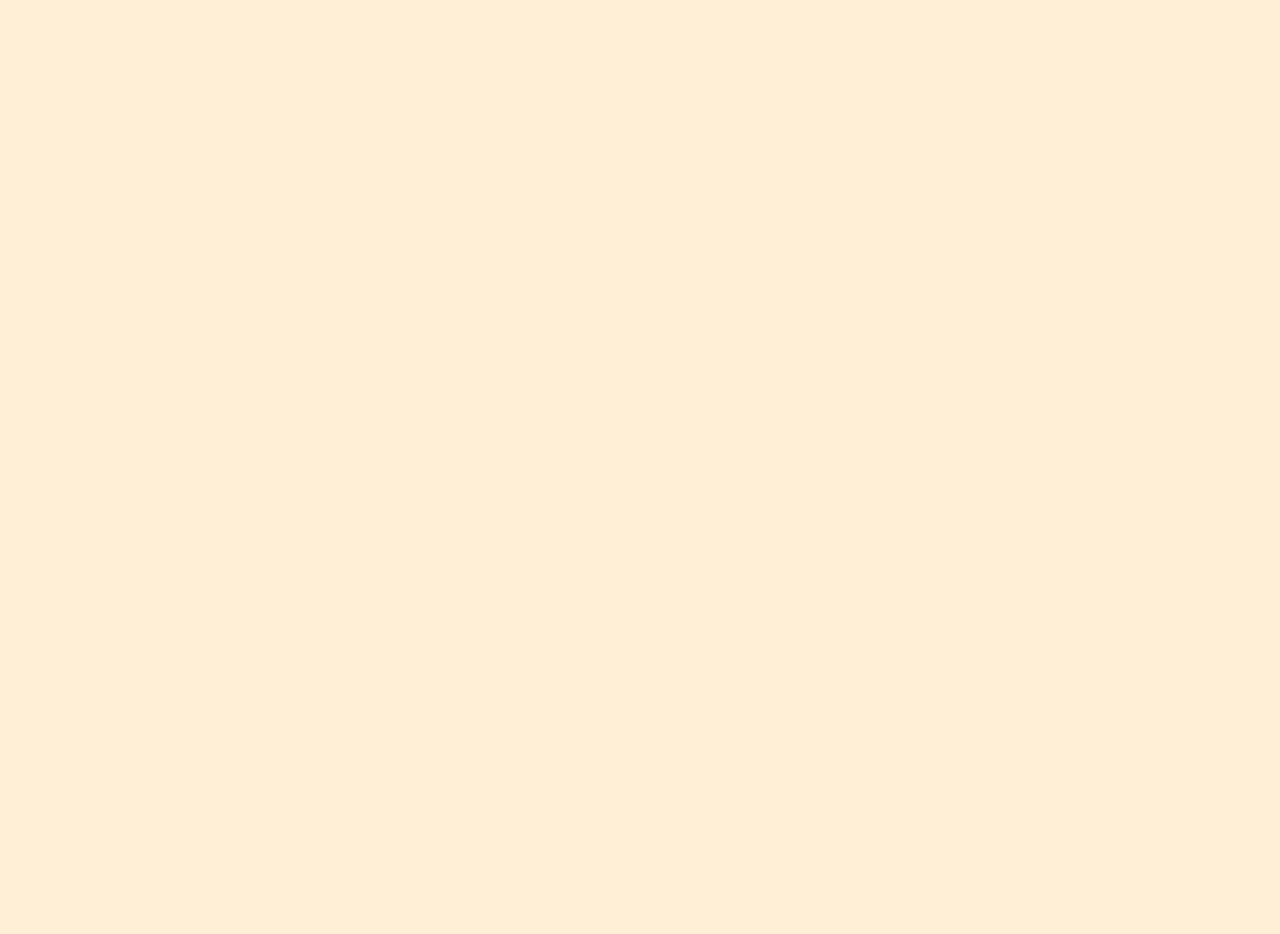
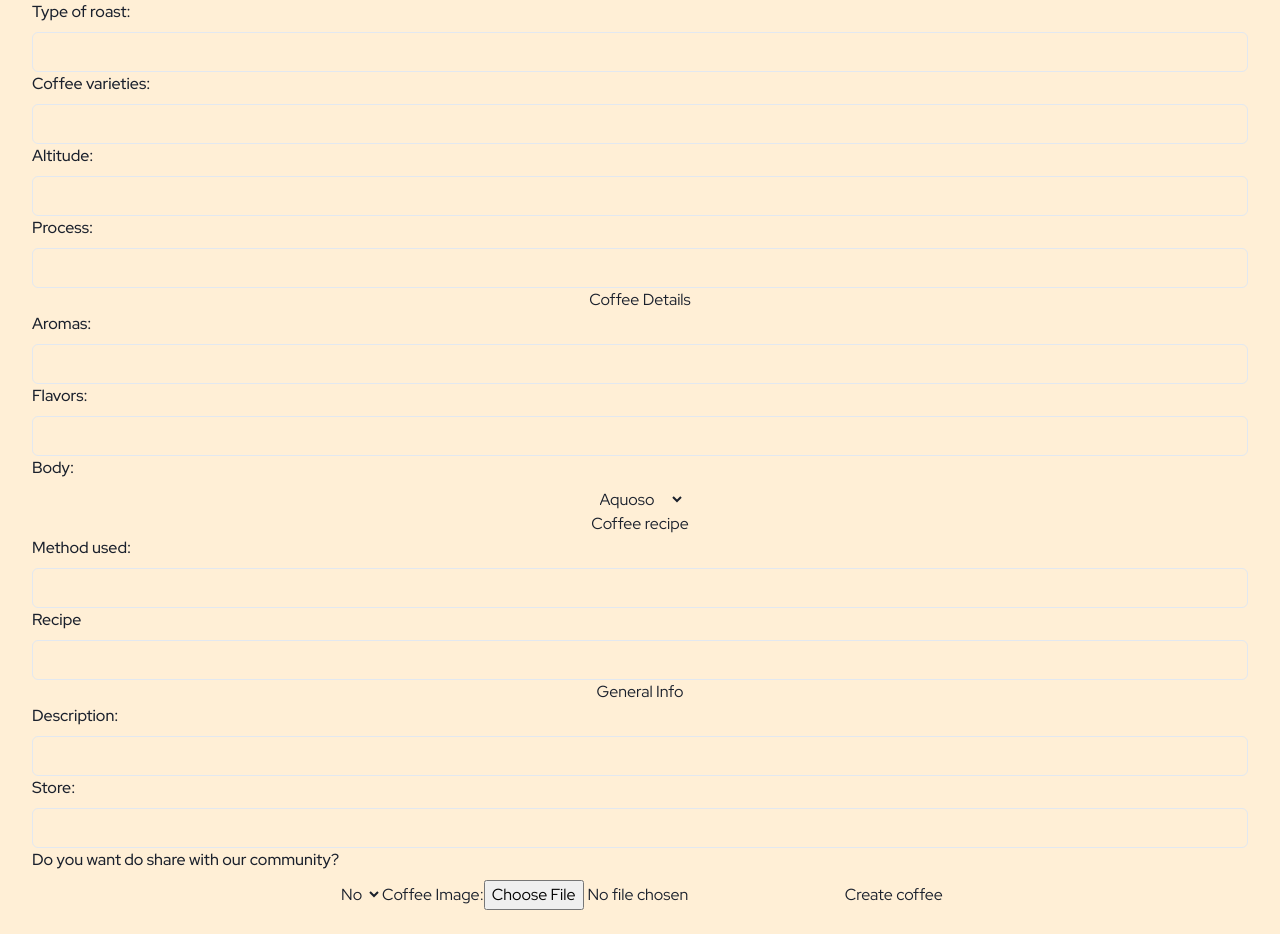
Before and after one commit to YaneUlly/acervo-front, a React (Vite) app in the folder acervo-front/: page /coffeetaste/create in a window 1280 px wide. Shown: the part 298-1232 px from the top of the page. Before the commit the page ends 800 px from the top, so only its background shows below. Built offline with nearby package versions, Linux system fonts and the light colour scheme; a web font is replaced by a local one.

Commit message:
created the post method in my coffeetaste page

```diff
--- a/acervo-front/src/pages/CreateCoffee.jsx
+++ b/acervo-front/src/pages/CreateCoffee.jsx
@@ -1,5 +1,221 @@
+import { useState } from 'react';
+import { addCoffeeTaste, upload } from '../api/coffees.api';
+import { useNavigate } from 'react-router-dom';
+import {
+  Input,
+  FormControl,
+  FormLabel,
+  FormErrorMessage,
+} from '@chakra-ui/react';
+
 function CreateCoffee() {
-  return <div>CreateCoffee</div>;
+  const [coffeeName, setCoffeeName] = useState('');
+  const [region, setRegion] = useState('');
+  const [roast, setRoast] = useState('');
+  const [varieties, setVarieties] = useState([]);
+  const [altitude, setAltitude] = useState([]);
+  const [process, setProcess] = useState([]);
+  const [aromas, setAromas] = useState([]);
+  const [flavor, setFlavor] = useState([]);
+  const [body, setBody] = useState('aquoso');
+  const [method, setMethod] = useState('');
+  const [recipe, setRecipe] = useState('');
+  const [description, setDescription] = useState('');
+  const [share, setShare] = useState(false);
+  const [storeUrl, setStoreUrl] = useState('');
+  const [image, setImage] = useState();
+
+  const navigate = useNavigate();
+
+  const handleImage = ({ target }) => {
+    setImage(target.files[0]);
+  };
+
+  const handleSubmit = async e => {
+    try {
+      e.preventDefault();
+
+      const requestBody = {
+        coffeeName,
+        region,
+        roast,
+        method,
+        varieties,
+        altitude,
+        process,
+        aromas,
+        flavor,
+        body,
+        recipe,
+        description,
+        share,
+        storeUrl,
+      };
+
+      if (image) {
+        const uploadData = new FormData();
+        uploadData.append('file', image);
+
+        const response = await upload(uploadData);
+        console.log(response.data);
+
+        requestBody.coffeeImgUrl = response.data.coffeeImgUrl;
+      }
+      await addCoffeeTaste(requestBody);
+
+      navigate('/coffeetaste');
+    } catch (error) {
+      console.log(error);
+    }
+  };
+
+  return (
+    <div>
+      <h1>Add a new Coffee</h1>
+
+      <form onSubmit={handleSubmit}>
+        <h2>Coffee Infos</h2>
+        <FormLabel>Coffee name:</FormLabel>
+        <Input
+          type='text'
+          name='name'
+          id='name'
+          value={coffeeName}
+          onChange={e => setCoffeeName(e.target.value)}
+        ></Input>
+
+        <FormLabel>Origin region:</FormLabel>
+        <Input
+          type='text'
+          name='region'
+          id='region'
+          value={region}
+          onChange={e => setRegion(e.target.value)}
+        ></Input>
+
+        <FormLabel>Type of roast:</FormLabel>
+        <Input
+          type='text'
+          name='roast'
+          id='roast'
+          value={roast}
+          onChange={e => setRoast(e.target.value)}
+        ></Input>
+
+        <FormLabel>Coffee varieties:</FormLabel>
+        <Input
+          type='text'
+          name='varieties'
+          id='varieties'
+          value={varieties}
+          onChange={e => setVarieties(e.target.value)}
+        ></Input>
+
+        <FormLabel>Altitude:</FormLabel>
+        <Input
+          type='text'
+          name='altitude'
+          id='altitude'
+          value={altitude}
+          onChange={e => setAltitude(e.target.value)}
+        ></Input>
+
+        <FormLabel>Process:</FormLabel>
+        <Input
+          type='text'
+          name='process'
+          id='process'
+          value={process}
+          onChange={e => setProcess(e.target.value)}
+        ></Input>
+
+        <h2>Coffee Details</h2>
+        <FormLabel>Aromas:</FormLabel>
+        <Input
+          type='text'
+          name='aromas'
+          id='aromas'
+          value={aromas}
+          onChange={e => setAromas(e.target.value)}
+        ></Input>
+
+        <FormLabel>Flavors:</FormLabel>
+        <Input
+          type='text'
+          name='flavor'
+          id='flavor'
+          value={flavor}
+          onChange={e => setFlavor(e.target.value)}
+        ></Input>
+
+        <FormLabel>Body:</FormLabel>
+        <select
+          name='body'
+          id='body'
+          value={body}
+          onChange={e => setBody(e.target.value)}
+        >
+          <option value='aquoso'>Aquoso</option>
+          <option value='unctuous'>Unctuous</option>
+          <option value='fatty'>Fatty</option>
+        </select>
+
+        <h2>Coffee recipe</h2>
+        <FormLabel>Method used:</FormLabel>
+        <Input
+          type='text'
+          name='method'
+          id='method'
+          value={method}
+          onChange={e => setMethod(e.target.value)}
+        ></Input>
+
+        <FormLabel>Recipe</FormLabel>
+        <Input
+          type='text'
+          name='recipe'
+          id='recipe'
+          value={recipe}
+          onChange={e => setRecipe(e.target.value)}
+        ></Input>
+
+        <h2>General Info</h2>
+        <FormLabel>Description:</FormLabel>
+        <Input
+          type='text'
+          name='description'
+          id='description'
+          value={description}
+          onChange={e => setDescription(e.target.value)}
+        ></Input>
+
+        <FormLabel>Store:</FormLabel>
+        <Input
+          type='text'
+          name='storeUrl'
+          id='storeUrl'
+          value={storeUrl}
+          onChange={e => setStoreUrl(e.target.value)}
+        ></Input>
+
+        <FormLabel>Do you want do share with our community?</FormLabel>
+        <select
+          name='share'
+          id='share'
+          value={share}
+          onChange={e => setShare(e.target.value)}
+        >
+          <option value='true'>Yes</option>
+          <option value='false'>No</option>
+        </select>
+
+        <label>Coffee Image:</label>
+        <input type='file' onChange={handleImage}></input>
+
+        <button type='submit'>Create coffee</button>
+      </form>
+    </div>
+  );
 }
 
 export default CreateCoffee;
```
